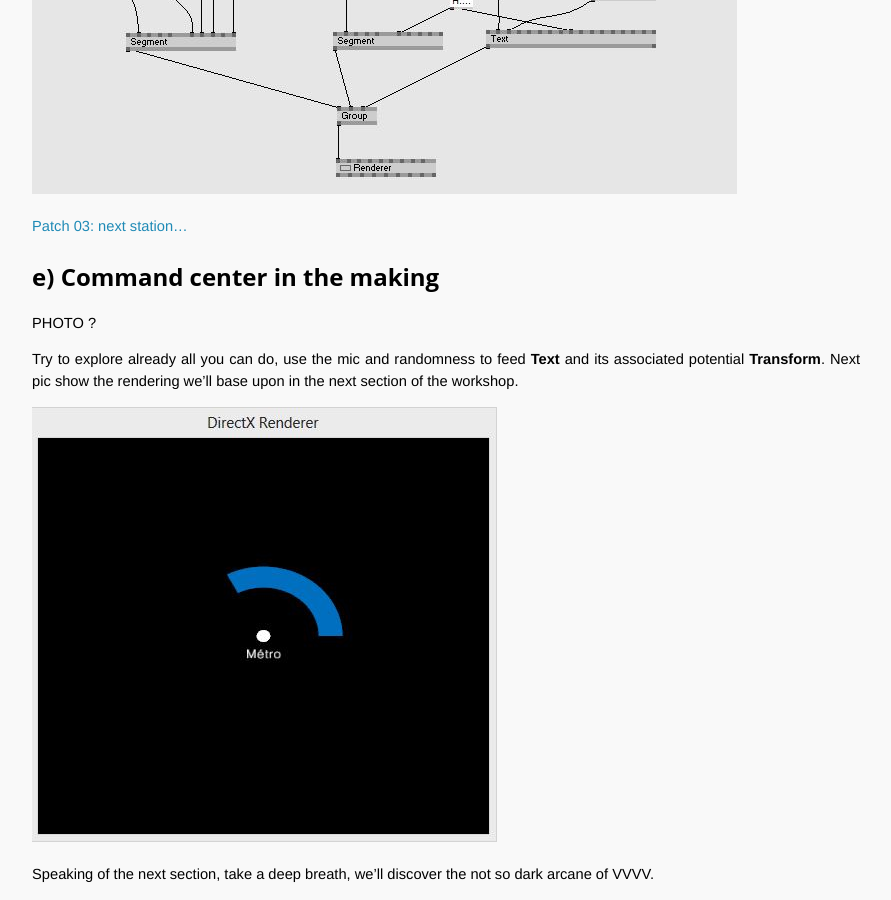
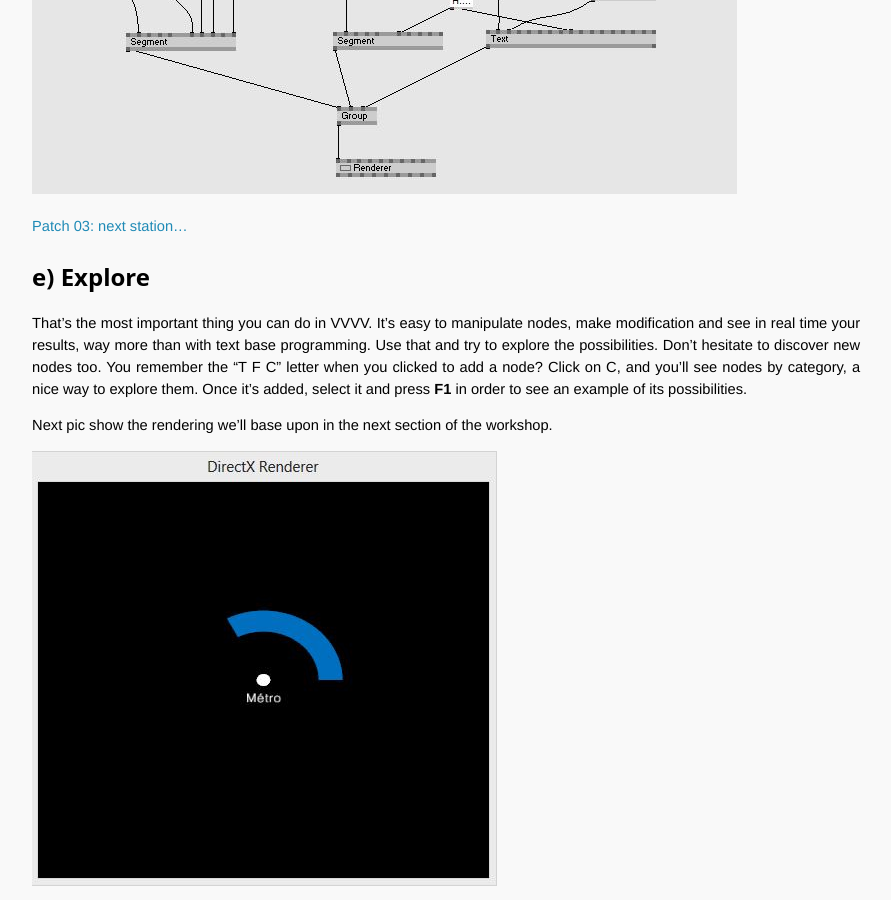
Before and after one commit to OpenTechSchool-Brussels/interactive-installations-with-VVVV, a Jekyll site: the page built from Getting-to-know-your-canvas.markdown, in a window 1280 px wide and 900 px high, scrolled down 6996 px. Shown: the whole window, without its empty margins (324-1215 px from the left). Built offline with Jekyll 4.4.1, drawn with Linux system fonts in a browser that asks for light colours; Markdown is read by kramdown in place of the engine named in the settings.

Commit message:
Update Getting-to-know-your-canvas.markdown

```diff
--- a/Getting-to-know-your-canvas.markdown
+++ b/Getting-to-know-your-canvas.markdown
@@ -86,11 +86,10 @@ Now you can add your text. Go test the whole she-bang.
 [Patch 03: next station...](assets/Ex03.v4p)
 
 
-##e) Command center in the making
+##e) Explore
+That's the most important thing you can do in VVVV. It's easy to manipulate nodes, make modification and see in real time your results, way more than with text base programming. Use that and try to explore the possibilities. Don't hesitate to discover new nodes too. You remember the "T F C" letter when you clicked to add a node? Click on C, and you'll see nodes by category, a nice way to explore them. Once it's added, select it and press **F1** in order to see an example of its possibilities.
 
-PHOTO ?
-
-Try to explore already all you can do, use the mic and randomness to feed **Text** and its associated potential **Transform**. Next pic show the rendering we'll base upon in the next section of the workshop.
+Next pic show the rendering we'll base upon in the next section of the workshop.
 
 ![](assets/Ex03-01_rendu.JPG)
 
```
